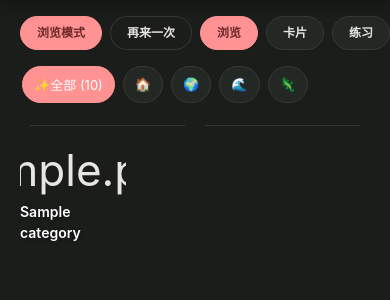
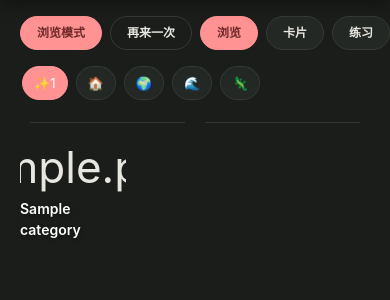
Before and after one commit to Simiely/learning-platform, a Django app: template templates/category_browse.html in a window 390 px wide. Shown: the part 53-353 px from the top of the page. Run offline with Django 5.2, Linux system fonts and the light colour scheme; tables that the repository leaves empty hold one stand-in row (values such as "Sample post"); the template is opened without the code that fills it: values that come from a table or form of the project are taken from there, most other values are stand-ins (such as "Sample title", 1, 10 or a date in 2020).

Commit message:
fix: all button always shows emoji digits, never switches

```diff
--- a/static/css/browse.css
+++ b/static/css/browse.css
@@ -34,8 +34,9 @@
     .group-tab { padding: 8px 11px; }
     .group-tab .gt-label { display: none; }
     .group-tab.active .gt-label { display: inline; }
+    /* 全部按钮：固定显示 emoji 数字，永不切换文字 */
     .group-tab[data-group="all"] .gt-count { display: inline; }
-    .group-tab[data-group="all"].active .gt-count { display: none; }
+    .group-tab[data-group="all"] .gt-label { display: none !important; }
 }
 
 .group-tab:active {
```
